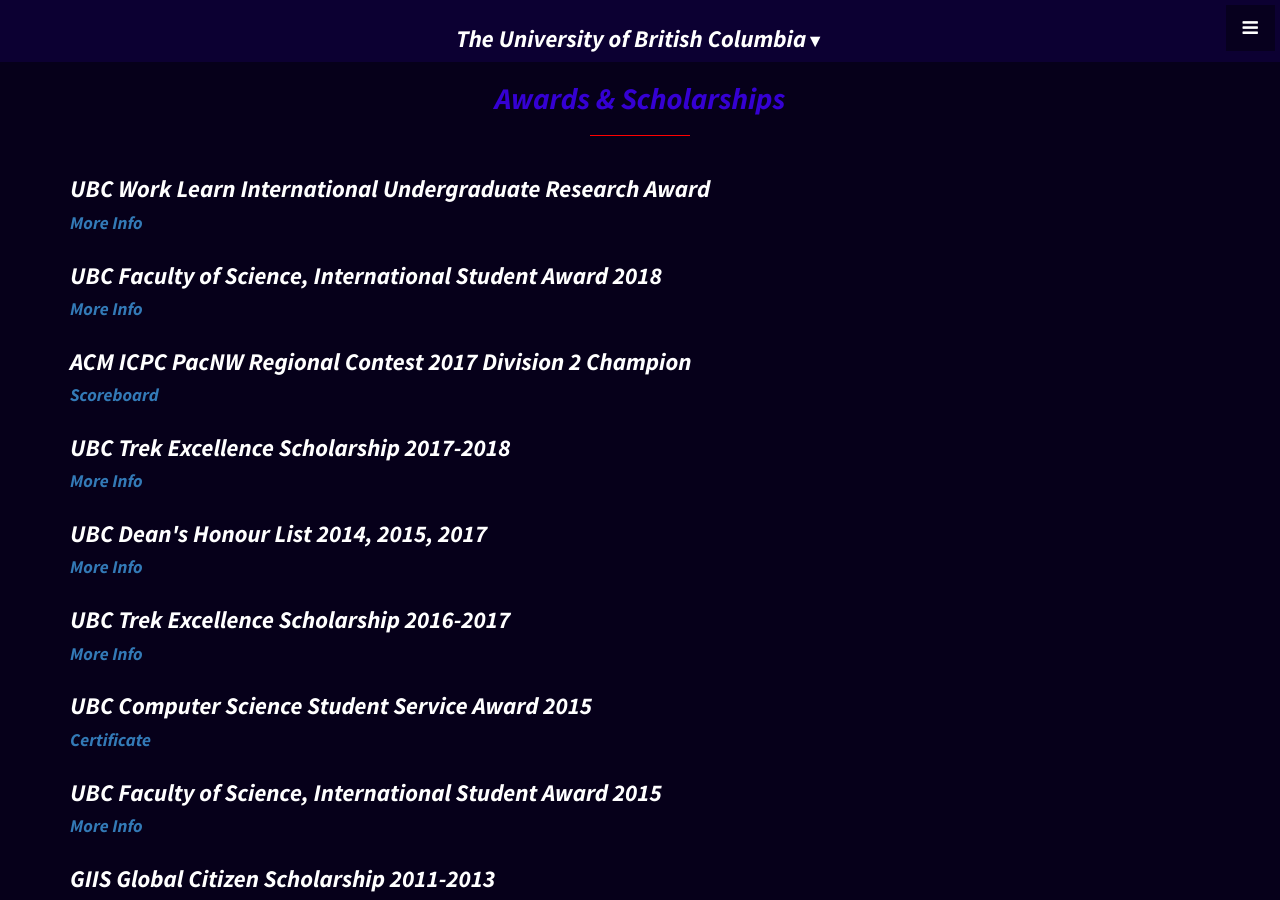
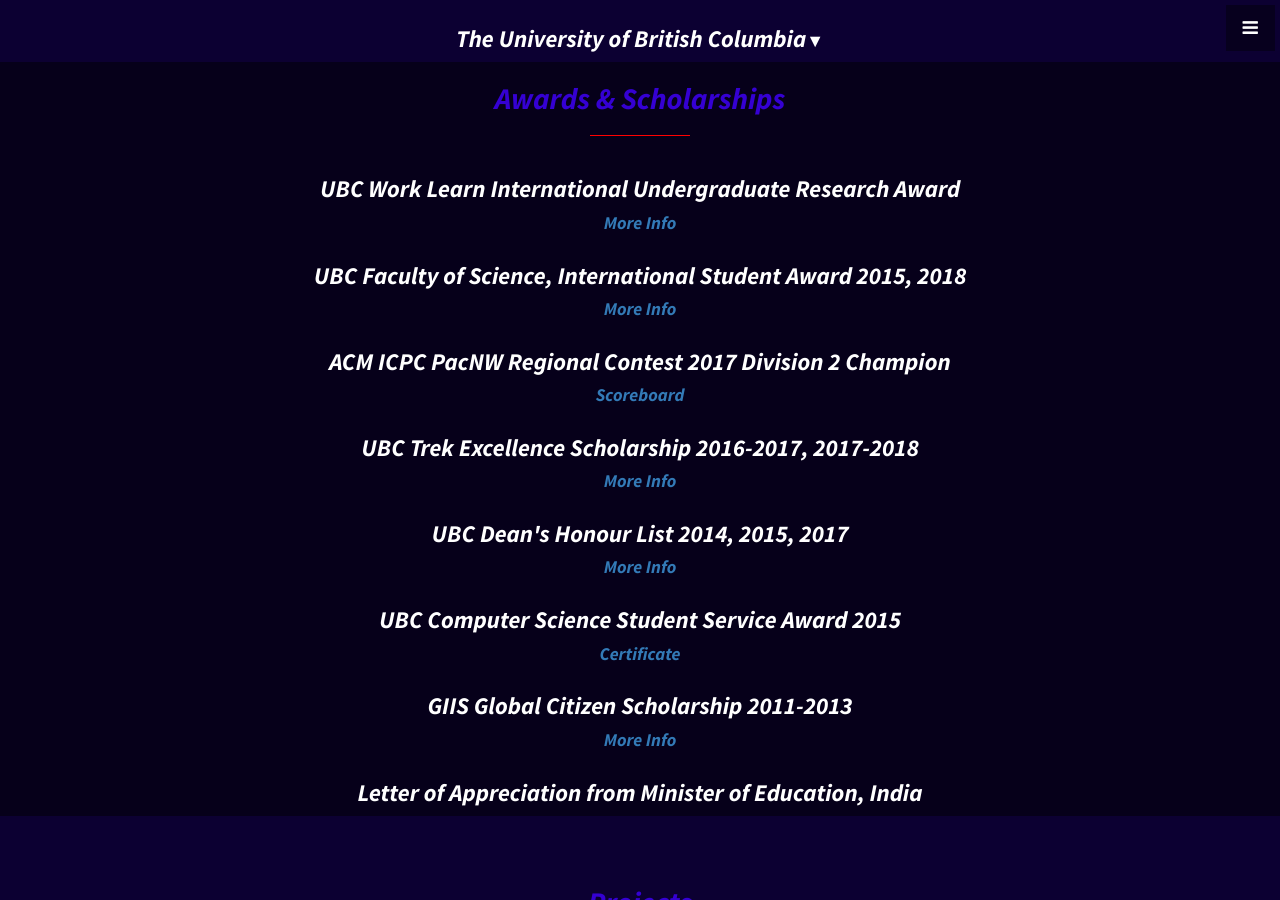
Before and after one commit to vaastav/vaastav.github.io, a Jekyll site: the page index.html, which Jekyll copies as it is, in a window 1280 px wide and 900 px high, scrolled down 1783 px. Built offline with Jekyll 4.4.1, drawn with Linux system fonts in a browser that asks for light colours.

Commit message:
Fix centering of Awards section

```diff
--- a/index.html
+++ b/index.html
@@ -279,61 +279,49 @@
 				<h2 class="section-title text-center" style="color:#3500d3"><b>Awards & Scholarships</b></h2>
 				<hr class="small"></hr>
             </header>
-            <div class="row">
+            <div class="row" style="text-align:center">
                 <div class="col-md-12">
                     <h3><b> UBC Work Learn International Undergraduate Research Award</b></h3>
                     <h4><b><a href="https://students.ubc.ca/career/campus-experiences/undergraduate-research/work-learn-international-undergraduate-research-awards">More Info</a></b></h4>
                 </div>
             </div>
-            <div class="row">
+            <div class="row" style="text-align:center">
                     <div class="col-md-12">
-                        <h3><b> UBC Faculty of Science, International Student Award 2018 </b></h3>
+                        <h3><b> UBC Faculty of Science, International Student Award 2015, 2018 </b></h3>
                         <h4><b><a href="https://science.ubc.ca/students/blog/science-international-scholarship">More Info</a></b></h4>
                     </div>
             </div>
-            <div class="row">
+            <div class="row" style="text-align:center">
                 <div class="col-md-12">
                     <h3><b> ACM ICPC PacNW Regional Contest 2017 Division 2 Champion</b></h3>
                     <h4><b><a href="http://acmicpc-pacnw.org/ProblemSet/2017/index2.html">Scoreboard</a></b></h4>
                 </div>
             </div>
-            <div class="row">
+            <div class="row" style="text-align:center">
                     <div class="col-md-12">
-                    <h3><b> UBC Trek Excellence Scholarship 2017-2018</b></h3>
+                    <h3><b> UBC Trek Excellence Scholarship 2016-2017, 2017-2018</b></h3>
                     <h4><b><a href="https://students.ubc.ca/enrolment/finances/awards-scholarships-bursaries/trek-excellence-scholarship">More Info</a></b></h4>
                     </div>
                 </div>
-			<div class="row">
+			<div class="row" style="text-align:center">
                 <div class="col-md-12">
                     <h3><b> UBC Dean's Honour List 2014, 2015, 2017 </b></h3>
                     <h4><b><a href="http://www.calendar.ubc.ca/vancouver/index.cfm?tree=12,194,795,876">More Info</a></b></h4>
                 </div>
 			</div>
-            <div class="row">
-                <div class="col-md-12">
-                    <h3><b> UBC Trek Excellence Scholarship 2016-2017</b></h3>
-                    <h4><b><a href="https://students.ubc.ca/enrolment/finances/awards-scholarships-bursaries/trek-excellence-scholarship">More Info</a></b></h4>
-                </div>
-            </div>
-            <div class="row">
+            <div class="row" style="text-align:center">
                     <div class="col-md-12">
                         <h3><b> UBC Computer Science Student Service Award 2015</b></h3>
                         <h4><b><a href="files/certs/cs_volunteer_award.jpg">Certificate</a></b></h4>
                     </div>
             </div>
-            <div class="row">
-                <div class="col-md-12">
-                    <h3><b> UBC Faculty of Science, International Student Award 2015 </b></h3>
-                    <h4><b><a href="https://science.ubc.ca/students/blog/science-international-scholarship">More Info</a></b></h4>
-                </div>
-            </div>
-            <div class="row">
+            <div class="row" style="text-align:center">
                 <div class="col-md-12">
                     <h3><b> GIIS Global Citizen Scholarship 2011-2013</b></h3>
                     <h4><b><a href="http://www.giisscholarships.org/">More Info</a></b></h4>
                 </div>
             </div>
-            <div class="row">
+            <div class="row" style="text-align:center">
                 <div class="col-md-12">
                     <h3><b>Letter of Appreciation from Minister of Education, India </b></h3>
                 </div>
```
